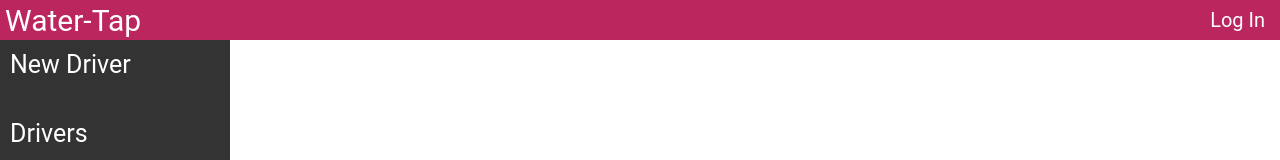
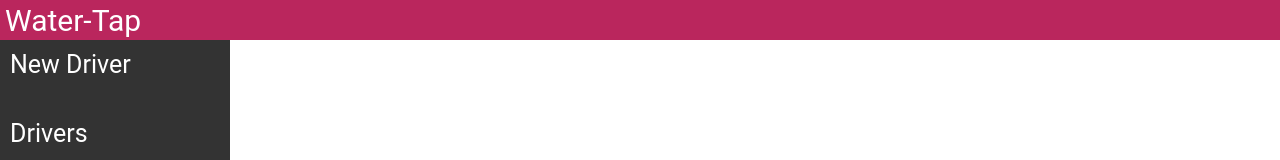
Before and after one commit to medooMallahi/Water-Tap, a React (Create React App) app in the folder client/: page / in a window 1280 px wide. Shown: the top 160 px of the page. Built offline with nearby package versions, Linux system fonts and the light colour scheme.

Commit message:
edit Header

```diff
--- a/client/src/components/Driver/search/searchDriver.jsx
+++ b/client/src/components/Driver/search/searchDriver.jsx
@@ -83,7 +83,6 @@ const DriversRecored = () => {
                   <TableCell className={classes.cell}>{row.name}</TableCell>
                   <TableCell className={classes.cell}>
                     <IconButton
-                      aria-label="delete"
                       className={classes.margin}
                       onClick={() => deletedriver(row._id)}
                     >
--- a/client/src/components/header/header.jsx
+++ b/client/src/components/header/header.jsx
@@ -6,7 +6,7 @@ const Header = () => {
   return (
     <header className={styles.header}>
       <div className={styles.logo}>Water-Tap</div>
-      <div className={styles.signIn}> Log In</div>
+      <div className={styles.signIn}> </div>
     </header>
   );
 };
```
